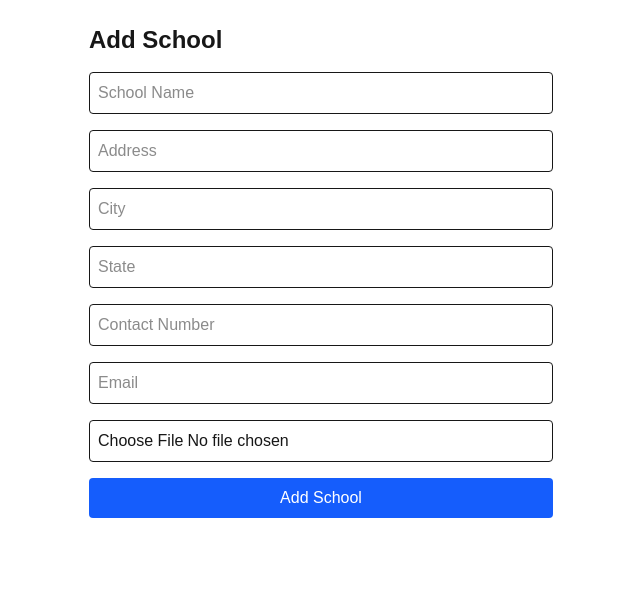
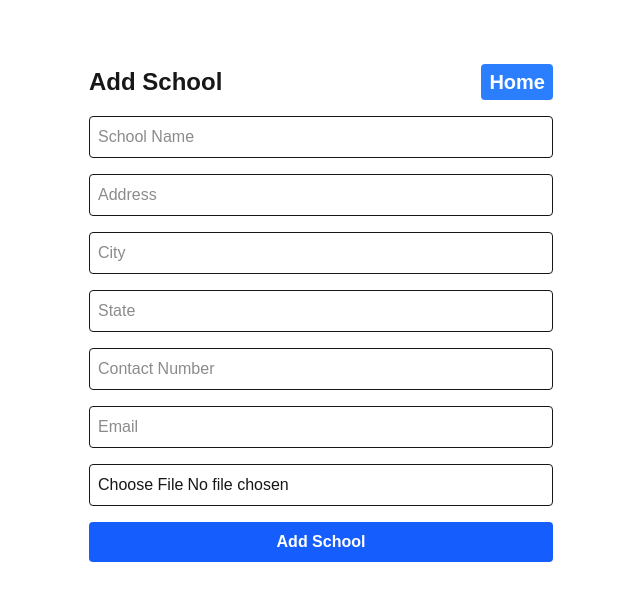
Before and after one commit to harishyeligeti/my-schools, a Next.js app: page /addSchool in a window 1280 px wide. Shown: the top 600 px of the page, without its empty margins (319-959 px from the left). Built offline with nearby package versions, Linux system fonts and the light colour scheme.

Commit message:
updated page routing

```diff
--- a/app/addSchool/page.jsx
+++ b/app/addSchool/page.jsx
@@ -1,6 +1,7 @@
 "use client";
 import { useForm } from "react-hook-form";
 import { useState } from "react";
+import { useRouter } from "next/navigation";
 
 export default function AddSchool() {
     const {
@@ -21,7 +22,7 @@ export default function AddSchool() {
 
         // Append file separately
         if (data.image && data.image[0]) {
-            formData.append("image", data.image[0]); // important: use data.image[0]
+            formData.append("image", data.image[0]);
         }
 
         const res = await fetch("/api/schools", {
@@ -32,14 +33,27 @@ export default function AddSchool() {
         if (res.ok) {
             setMessage("School added successfully!");
             reset();
+            setMessage("");
         } else {
             setMessage("Error adding school.");
         }
     };
 
+    //home button logic
+    const router = useRouter();
+    const handleHome = () => {
+        router.push("/");
+    };
+
     return (
-        <div className="max-w-lg mx-auto p-6">
-            <h1 className="text-2xl font-bold mb-4">Add School</h1>
+        <div className="max-w-lg mx-auto mt-10 p-6">
+            <div className="flex flex-col sm:flex-row mb-4 items-center justify-between">
+                <h1 className="text-2xl font-bold">Add School</h1>
+                <button className="text-xl font-bold px-2 py-1 bg-blue-500 text-white hover:bg-blue-600 cursor-pointer transition rounded" onClick={handleHome}>
+                    Home
+                </button>
+            </div>
+
             <form onSubmit={handleSubmit(onSubmit)} className="grid gap-4">
                 <input placeholder="School Name" {...register("name", { required: true })} className="border p-2 rounded" />
                 {errors.name && <span className="text-red-500">Required</span>}
@@ -57,10 +71,11 @@ export default function AddSchool() {
 
                 <input type="file" {...register("image", { required: true })} className="border p-2 rounded" />
 
-                <button type="submit" className="bg-blue-600 text-white py-2 rounded">
+                <button type="submit" className="bg-blue-600 text-white font-bold py-2 rounded cursor-pointer">
                     Add School
                 </button>
             </form>
+
             {message && <p className="mt-4">{message}</p>}
         </div>
     );
--- a/app/api/schools/route.js
+++ b/app/api/schools/route.js
@@ -31,8 +31,8 @@ export async function POST(req) {
             return NextResponse.json({ error: "No image uploaded" }, { status: 400 });
         }
 
-        // Convert File to Buffer
-        const arrayBuffer = await imageFile.arrayBuffer(); // this works in Node 18+
+        // Convertingg File to Buffer
+        const arrayBuffer = await imageFile.arrayBuffer();
         const buffer = Buffer.from(arrayBuffer);
 
         // Save file in public/schoolImages
@@ -40,7 +40,7 @@ export async function POST(req) {
         const filePath = path.join(process.cwd(), "public", "schoolImages", fileName);
         await fs.writeFile(filePath, buffer);
 
-        // Insert into DB (store filename)
+        // Insert into database
         await pool.execute("INSERT INTO schools (name, address, city, state, contact, email_id, image) VALUES (?, ?, ?, ?, ?, ?, ?)", [name, address, city, state, contact, email_id, fileName]);
 
         return NextResponse.json({ message: "School added successfully!" });
@@ -49,10 +49,3 @@ export async function POST(req) {
         return NextResponse.json({ error: "Error adding school" }, { status: 500 });
     }
 }
-async function streamToBuffer(readableStream) {
-    const chunks = [];
-    for await (const chunk of readableStream) {
-        chunks.push(Buffer.from(chunk));
-    }
-    return Buffer.concat(chunks);
-}
--- a/app/page.js
+++ b/app/page.js
@@ -1,12 +1,24 @@
+"use client";
+import { useRouter } from "next/navigation";
 import AddSchool from "./addSchool/page";
 import ShowSchools from "./showSchools/page";
 
+export default function Home() {
+  const router = useRouter()
+  const handleSubmit =()=>{
+    router.push("/addSchool")
+  }
+    return (
+        <div className="max-w-[90vw] mx-auto p-6">
+            <div className="flex flex-col md:flex-row items-center justify-between mb-8 gap-4">
+                <h1 className="text-5xl md:text-6xl lg:text-7xl font-bold text-center md:text-left">My Schools</h1>
+                <button onClick={handleSubmit} className="px-5 py-2 bg-blue-500 text-white font-semibold rounded-lg hover:bg-blue-600 transition cursor-pointer">Add New School</button>
+            </div>
 
-export default function Home() {
-  return (
-    <>
-    <AddSchool/>
-    <ShowSchools/>
-    </>
-  );
+            {/* Schools Grid */}
+            <div className="">
+                <ShowSchools />
+            </div>
+        </div>
+    );
 }
--- a/app/showSchools/page.jsx
+++ b/app/showSchools/page.jsx
@@ -11,10 +11,10 @@ export default function ShowSchools() {
     }, []);
 
     return (
-        <div className="grid [grid-template-columns:repeat(auto-fit,minmax(250px,1fr))] gap-6 p-6 w-full">
+        <div className="grid grid-cols-1 sm:grid-cols-2 lg:grid-cols-3 gap-6 mt-10 px-4">
             {schools.map((school) => (
-                <div key={school.id} className="border border-gray-300 rounded-xl bg-white shadow-sm p-4 flex flex-col">
-                    <img src={`/schoolImages/${school.image}`} alt={school.name} className="w-full h-48 object-cover rounded-lg mb-3" />
+                <div key={school.id} className="flex flex-col border border-gray-300 rounded-xl bg-white shadow-sm p-4 hover:shadow-2xl hover:scale-105 transition">
+                    <img src={`/schoolImages/${school.image || "default.png"}`} alt={school.name} className="w-full h-60 object-cover rounded-lg mb-3" />
                     <h3 className="text-lg font-semibold mb-1">{school.name}</h3>
                     <p className="text-gray-600">{school.address}</p>
                     <p className="text-gray-600">{school.city}</p>
```
Also changed, not shown: public/schoolImages/1756836241541-school1.jpeg (added), public/schoolImages/1756836367385-school2.jpeg (added).
